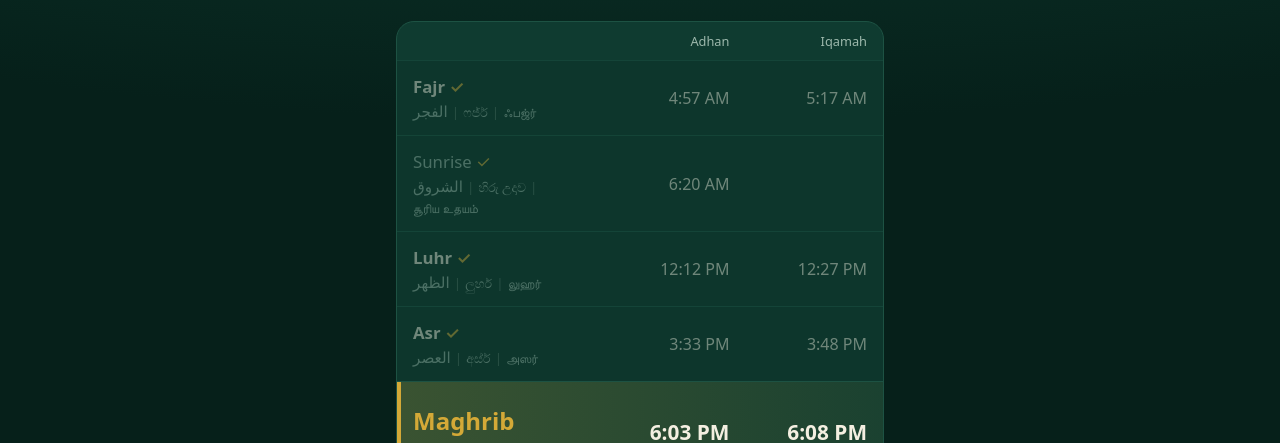
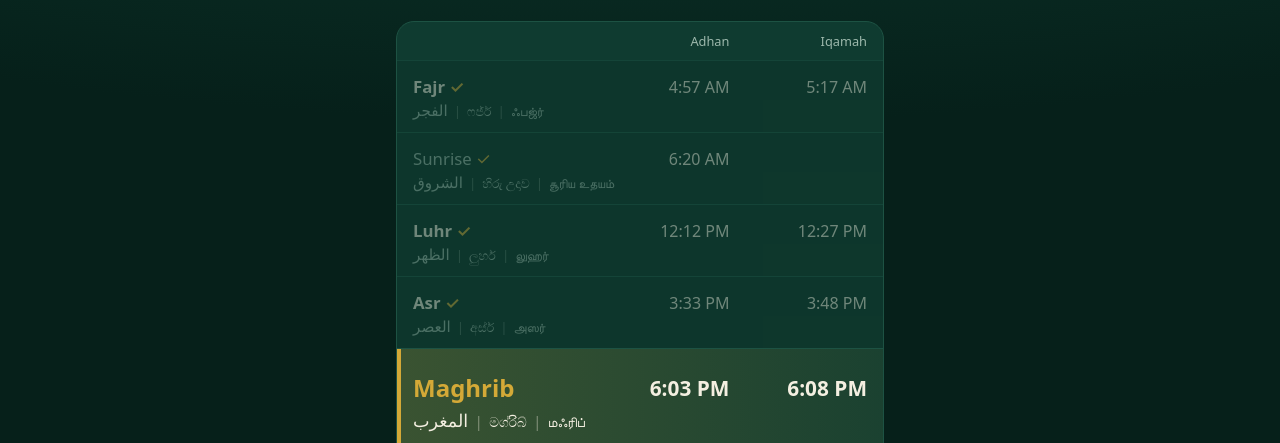
Before and after one commit to DevArafath/TJM_PrayerTime, a plain HTML site: page index.html in a window 1280 px wide. Shown: the part 357-800 px from the top of the page. Drawn offline with Linux system fonts and the light colour scheme.

Commit message:
Add files via upload

```diff
--- a/app.js
+++ b/app.js
@@ -91,7 +91,8 @@
       const cur = st && st.e.key === r.key && st.e.adhan.getDate() === today.getDate();
       const cls = ['row', r.key === 'sunrise' ? 'sun' : '', r.done ? 'done' : '', cur ? 'now' : '', cur && st.mode === 'iqamah' ? 'iq' : ''].join(' ');
       const words = (S.sub[r.sub] || []).map((w, i) => `<span lang="${['ar', 'si', 'ta'][i]}">${w}</span>`).join('<i>|</i>');
-      return `<div class="${cls}"><div><b>${r.name}</b><div class="sub">${words}</div></div><span>${fmt(r.adhan)}</span><span>${r.iqamah ? fmt(r.iqamah) : ''}</span></div>`;
+      return `<div class="${cls} main"><b>${r.name}</b><span>${fmt(r.adhan)}</span><span>${r.iqamah ? fmt(r.iqamah) : ''}</span></div>` +
+        `<div class="${cls} subrow"><div class="sub">${words}</div></div>`;
     }).join('');
   }
 
--- a/style.css
+++ b/style.css
@@ -39,3 +39,11 @@ h1{font:600 1.15rem Georgia,"Iowan Old Style",serif;letter-spacing:.02em;color:v
 #msg{margin-top:16px;text-align:center;color:var(--mute);font-size:.85rem}
 @media(prefers-reduced-motion:reduce){*{transition:none!important}}
 @media(min-width:420px){#count{font-size:3rem}}
+
+/* language names on their own row under each prayer */
+.row.main{padding-bottom:2px}
+.row.subrow{display:block;border-top:0;padding:0 16px 12px}
+.row.now.main{padding:22px 16px 4px}
+.row.now.subrow{padding:0 16px 20px}
+.sub{flex-wrap:nowrap;white-space:nowrap;margin-top:0;gap:.5em}
+.row.now .sub span[lang=ar]{font-size:1.1rem}
--- a/sw.js
+++ b/sw.js
@@ -1,5 +1,5 @@
 // Bump VERSION whenever you change index.html, style.css, app.js or icons.
-const VERSION = 'v2', CACHE = 'prayer-times-' + VERSION;
+const VERSION = 'v3', CACHE = 'prayer-times-' + VERSION;
 const SHELL = ['./', 'index.html', 'style.css', 'app.js', 'manifest.json',
   'icons/icon-192.png', 'icons/icon-512.png', 'data/prayer-times.json', 'data/settings.json'];
 
```
